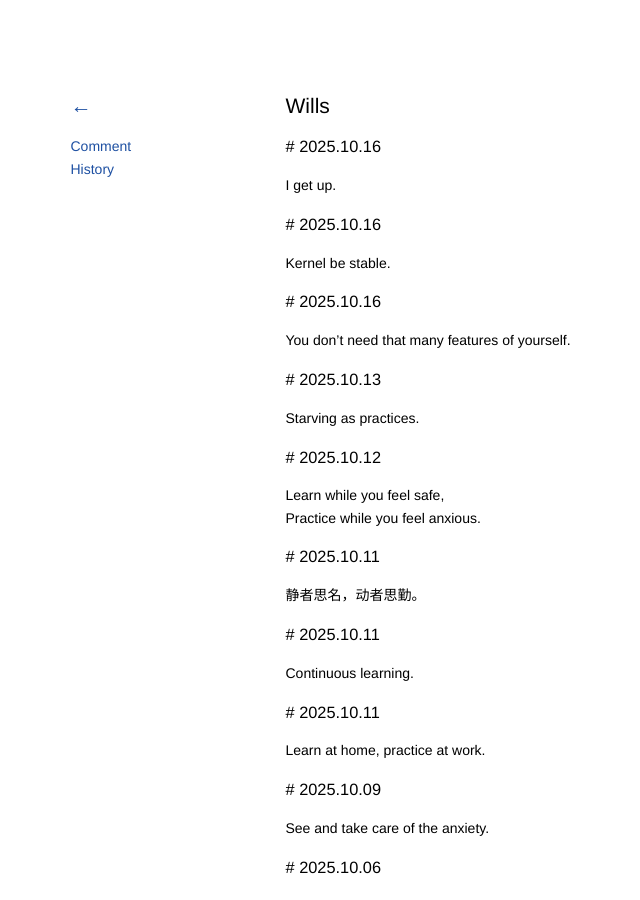
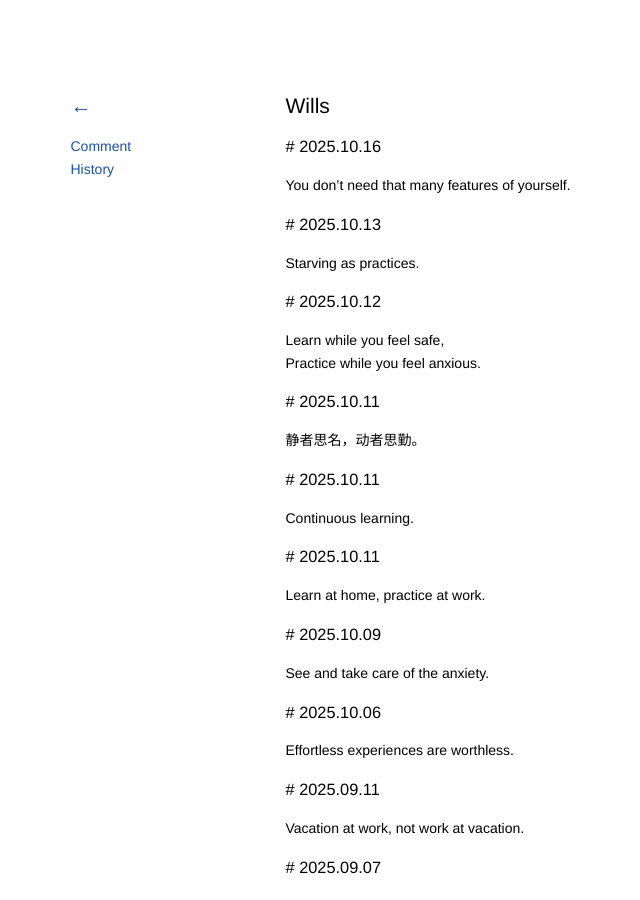
Before and after one commit to kidlj/awei, a Jekyll site: the page built from _wiki/wills.md, in a window 1280 px wide and 900 px high. Shown: the whole window, without its empty margins (62-702 px from the left). Built offline with Jekyll 4.4.1, drawn with Linux system fonts in a browser that asks for light colours.

Commit message:
update wills

```diff
--- a/_wiki/wills.md
+++ b/_wiki/wills.md
@@ -1,14 +1,6 @@
 ---
 title: Wills
 ---
-
-### 2025.10.16
-
-I get up.
-
-### 2025.10.16
-
-Kernel be stable.
 
 ### 2025.10.16
 
```
